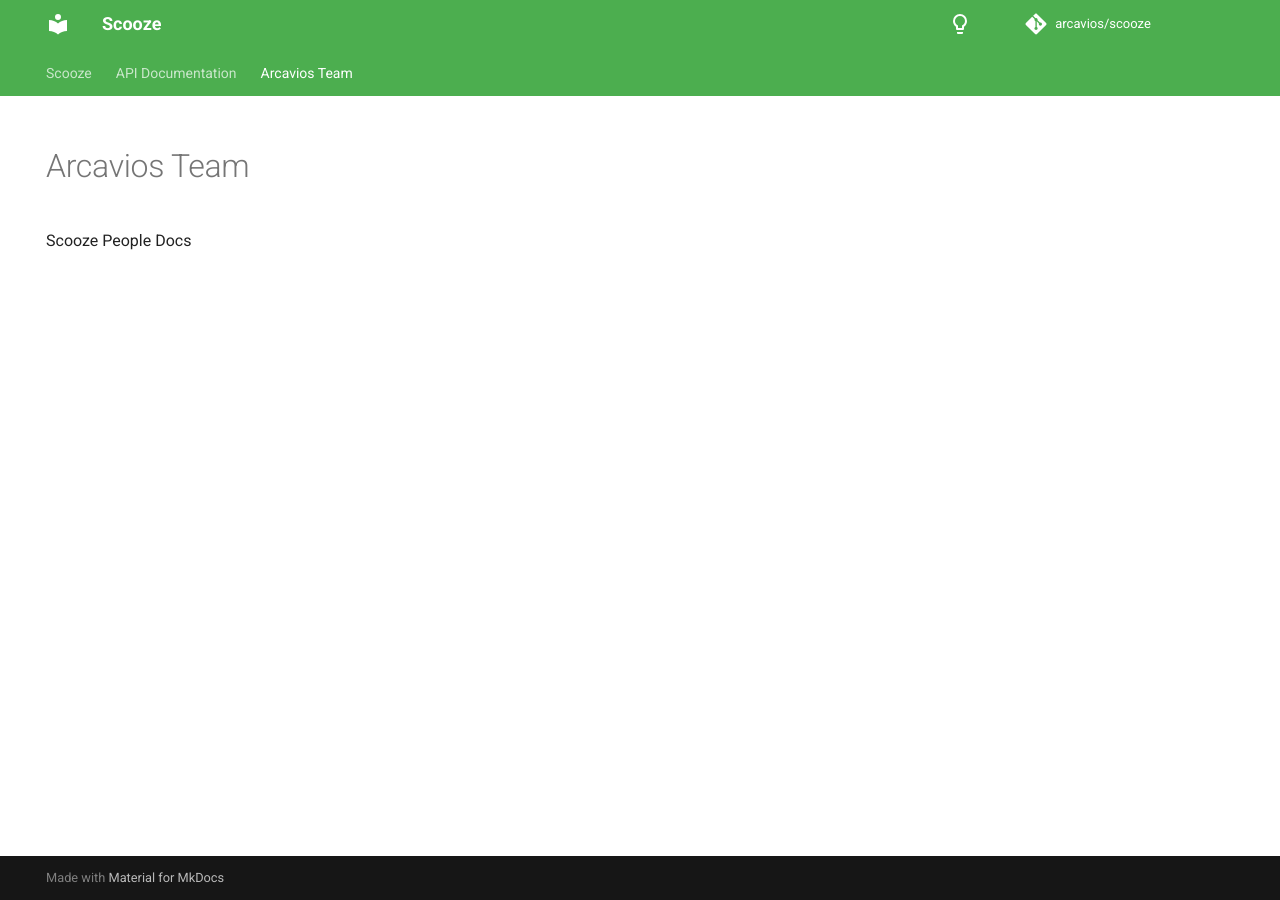
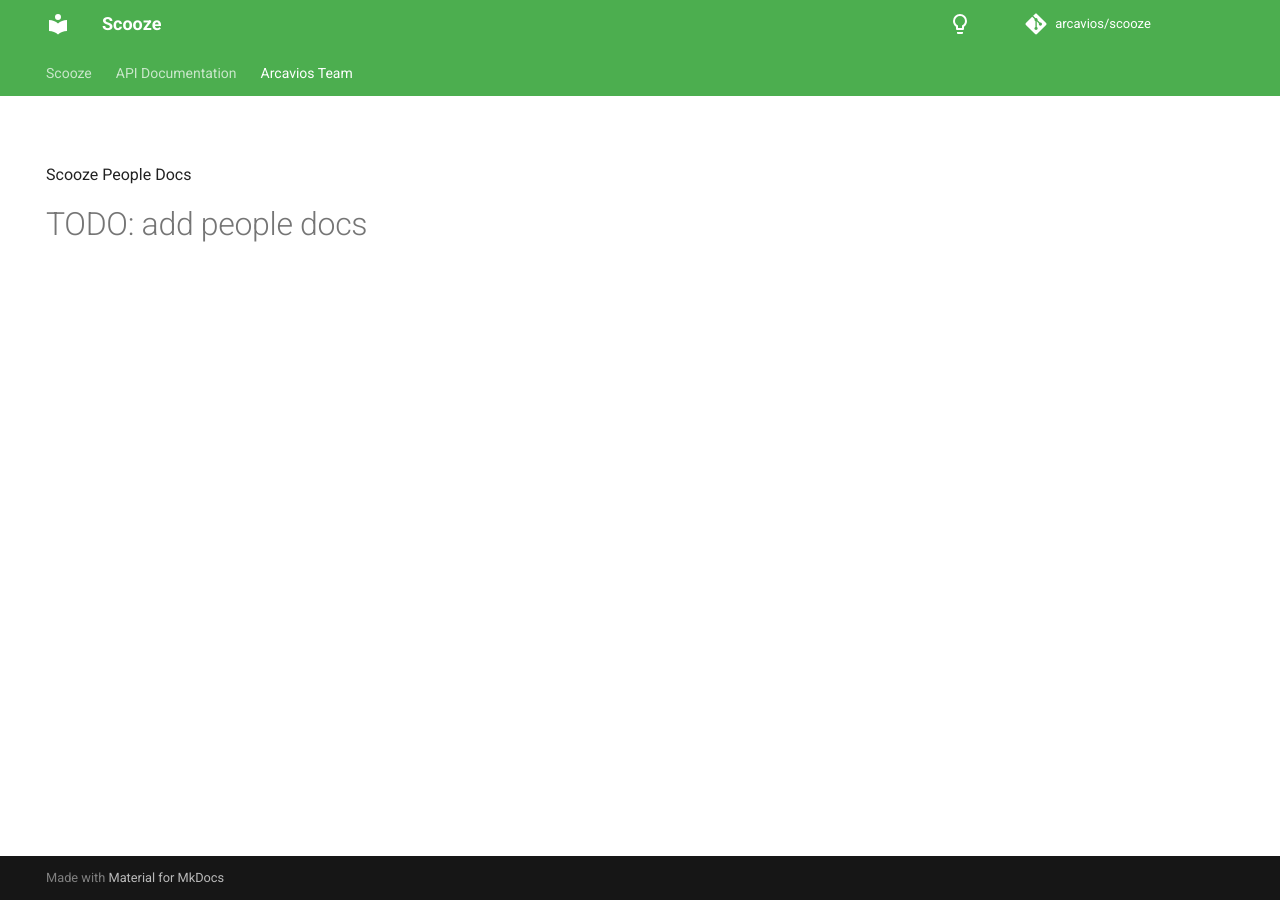
Before and after one commit to arcavios/scooze, an MkDocs documentation site: the page built from docs/people.md, in a window 1280 px wide. Built offline with MkDocs 1.6.1 and Material for MkDocs 9.7.7, drawn with Linux system fonts in a browser that asks for light colours; comment, search, counter and statistics services are not loaded.

Commit message:
added a few todos

```diff
--- a/docs/people.md
+++ b/docs/people.md
@@ -4,3 +4,5 @@ hide:
 ---
 
 Scooze People Docs
+
+# TODO: add people docs
```
Also changed, not shown: docs/extras/cli.md (+2 -0 lines).
